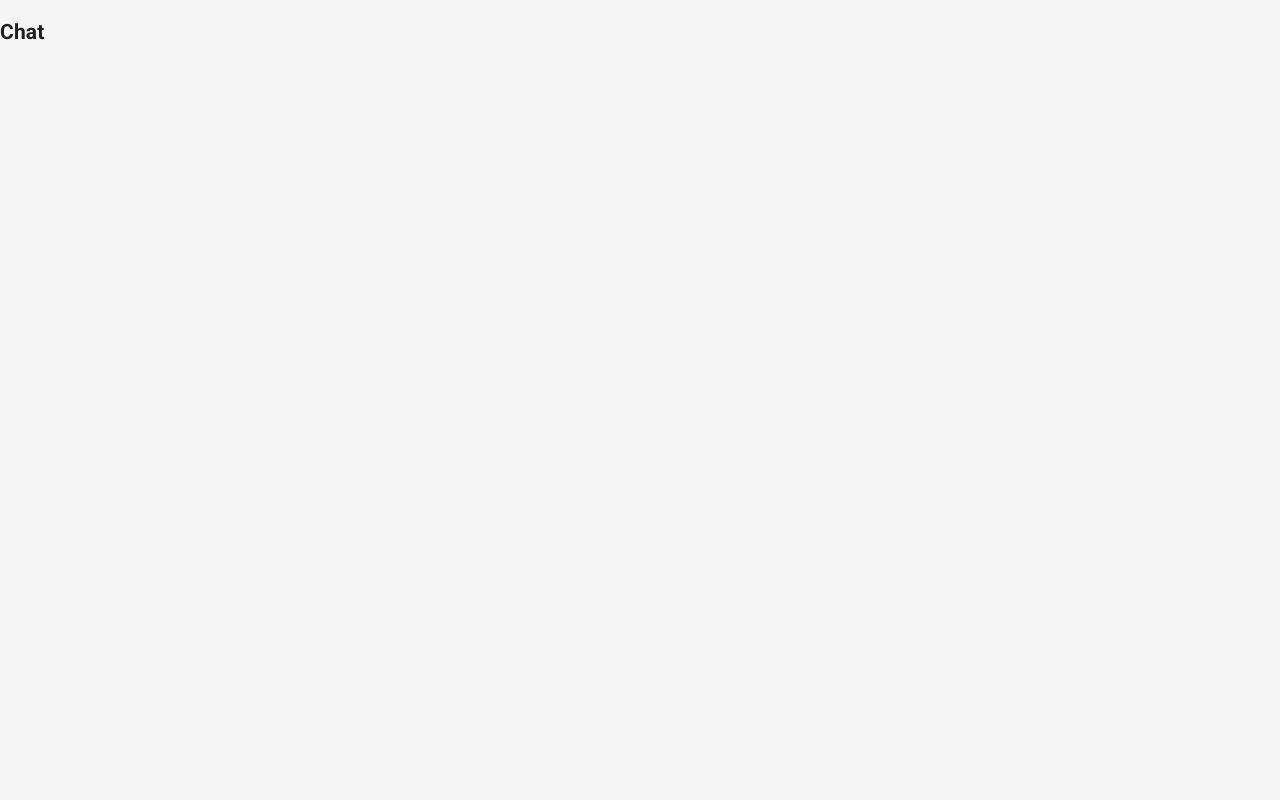
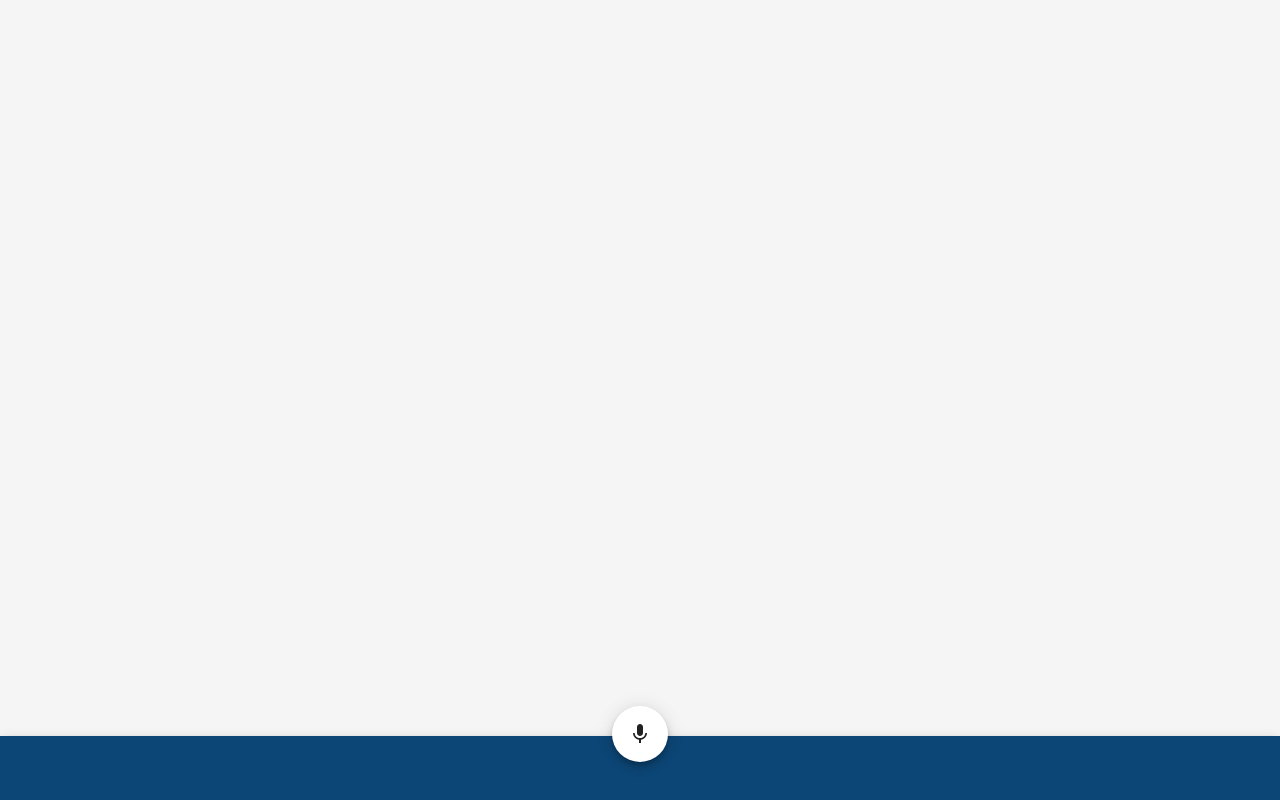
Before and after one commit to pedroAquino/VoiceSimulation, a React (Create React App) app in the folder voice-simulation/: page / in a window 1280 px wide. Built offline with nearby package versions, Linux system fonts and the light colour scheme.

Commit message:
designing screen

```diff
--- a/voice-simulation/package.json
+++ b/voice-simulation/package.json
@@ -5,6 +5,7 @@
   "dependencies": {
     "@babel/runtime": "^7.5.0",
     "@material-ui/core": "^4.0.0-rc.0",
+    "@material-ui/icons": "^4.2.1",
     "react": "^16.8.6",
     "react-dom": "^16.8.6",
     "react-scripts": "3.0.1",
--- a/voice-simulation/src/Chat/Chat.js
+++ b/voice-simulation/src/Chat/Chat.js
@@ -1,9 +1,19 @@
 import React from 'react';
+import ChatToolBar from './components/ChatToolBar';
+import { makeStyles } from '@material-ui/core/styles';
+
+const useStyles = makeStyles(theme => ({
+  toolBar: {
+    top: 'auto',
+    bottom: 0,
+  },
+}))
 
 export default function Chat() {
+    const classes = useStyles();
     return (
         <div>
-            <h2>Chat</h2>
+            <ChatToolBar className={classes.toolBar} />
         </div>
     )
 };
--- /dev/null
+++ b/voice-simulation/src/Chat/components/ChatToolBar.js
@@ -0,0 +1,32 @@
+import React from 'react';
+import AppBar from '@material-ui/core/AppBar';
+import { makeStyles } from '@material-ui/core/styles';
+import Fab from '@material-ui/core/Fab';
+import MicIcon from '@material-ui/icons/Mic';
+import Toolbar from '@material-ui/core/Toolbar';
+
+const useStyles = makeStyles(theme => ({
+  fabButton: {
+    position: 'absolute',
+    zIndex: 1,
+    top: -30,
+    left: 0,
+    right: 0,
+    margin: '0 auto',
+  },
+}));
+
+const ChatToolBar = ({ className }) => {
+    const classes = useStyles();
+    return (
+        <AppBar position="fixed" color="primary" className={className}>
+            <Toolbar>
+              <Fab color="secondary" aria-label="Add" className={classes.fabButton}>
+                  <MicIcon />
+              </Fab>
+            </Toolbar>
+        </AppBar>
+    );
+};
+
+export default ChatToolBar;
```
Also changed, not shown: 1 other file (tests, documents, lock files or other folders).
